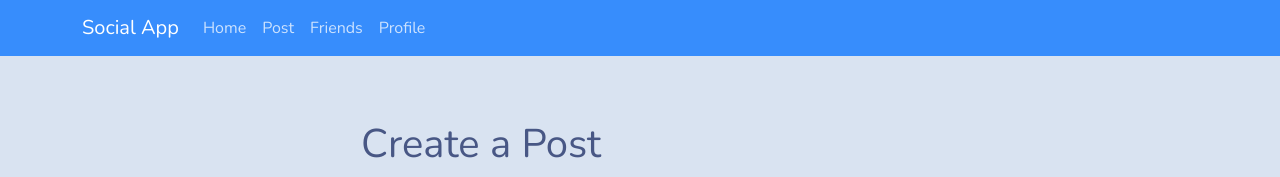
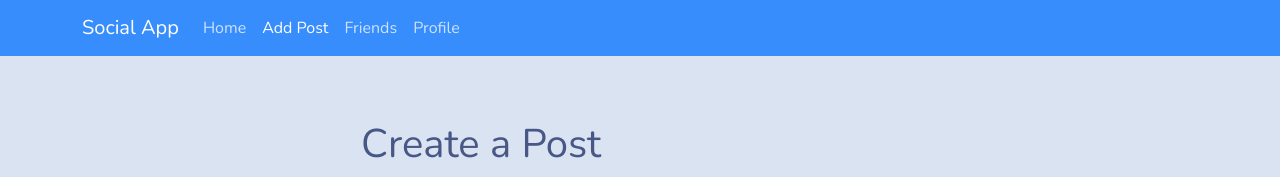
Before and after one commit to chhay-sophal/social-app, a Django app: page /post_create/ in a window 1280 px wide. Shown: the top 177 px of the page. Run offline with Django 4.2, Linux system fonts and the light colour scheme; the visitor is signed in with stand-in values (Sample User, id 1); some libraries are stand-ins or nearby versions.

Commit message:
Update base.html

```diff
--- a/social_app/core/templates/core/base.html
+++ b/social_app/core/templates/core/base.html
@@ -22,7 +22,9 @@
                       </a>
                   </li>
                   <li class="nav-item">
-                      <a class="nav-link {% if request.resolver_match.view_name == 'post:view' %}active{% endif %}" href="#">Post</a>
+                      <a class="nav-link {% if request.resolver_match.view_name == 'posts:post_create' %}active{% endif %}" href="{% url 'posts:post_create' %}">Add Post
+                          <span class="visually-hidden">(current)</span>
+                      </a>
                   </li>
                   <li class="nav-item">
                       <a class="nav-link {% if request.resolver_match.view_name == 'friends:view' %}active{% endif %}" href="#">Friends</a>
```
